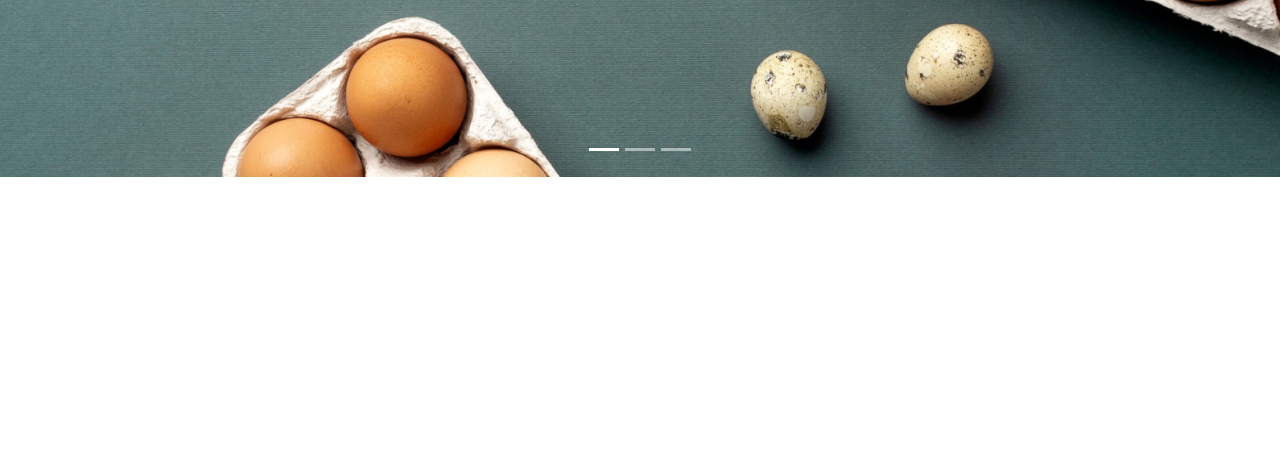
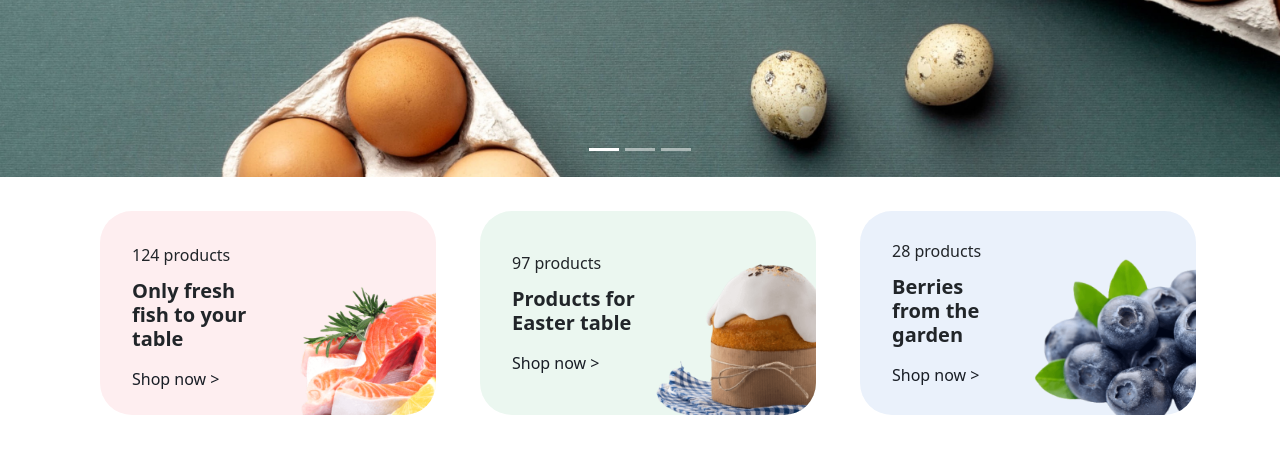
Before and after one commit to Anmolkhuwaja/Cartzilla_capstone3, a plain HTML site: page index.html in a window 1280 px wide. Shown: the part 505-958 px from the top of the page. Before the commit the page ends 800 px from the top, so only its background shows below. Drawn offline with nearby package versions, Linux system fonts and the light colour scheme.

Commit message:
Cards with pagination

```diff
--- a/index.html
+++ b/index.html
@@ -9,6 +9,7 @@
     <script src="https://cdn.jsdelivr.net/npm/iconify-icon@2.1.0/dist/iconify-icon.min.js"></script>
     <link href="https://cdn.jsdelivr.net/npm/bootstrap@5.3.3/dist/css/bootstrap.min.css" rel="stylesheet" integrity="sha384-QWTKZyjpPEjISv5WaRU9OFeRpok6YctnYmDr5pNlyT2bRjXh0JMhjY6hW+ALEwIH" crossorigin="anonymous">
     <script src="https://cdn.jsdelivr.net/npm/bootstrap@5.3.3/dist/js/bootstrap.bundle.min.js" integrity="sha384-YvpcrYf0tY3lHB60NNkmXc5s9fDVZLESaAA55NDzOxhy9GkcIdslK1eN7N6jIeHz" crossorigin="anonymous"></script>
+    <link rel="stylesheet" href="https://cdn.jsdelivr.net/npm/swiper@9/swiper-bundle.min.css">
 
 </head>
 <body>
@@ -275,7 +276,96 @@
   </div>
 </div>
 
+<!-- Featured categories that turns into carousel on screen < 992px (lg breackpoint) -->
+<section class="container pt-4 pb-5 mb-2 mb-sm-3 mb-lg-4 mb-xl-5">
+<div class="swiper" data-swiper="{
+  &quot;slidesPerView&quot;: 1,
+  &quot;spaceBetween&quot;: 24,
+  &quot;pagination&quot;: {
+    &quot;el&quot;: &quot;.swiper-pagination&quot;,
+    &quot;clickable&quot;: true
+  },
+  &quot;breakpoints&quot;: {
+    &quot;680&quot;: {
+      &quot;slidesPerView&quot;: 2
+    },
+    &quot;992&quot;: {
+      &quot;slidesPerView&quot;: 3
+    }
+  }
+}">
+  <div class="swiper-wrapper d-flex">
+
+    <!-- Category -->
+    <div class="swiper-slide h-auto ms-2">
+      <div class="position-relative leftspace d-flex justify-content-between align-items-center pt-2 wid h-100 card1 rounded-5 overflow-hidden ps-2 ps-xl-3">
+        <div class="d-flex flex-column pt-4 px-3 pb-3">
+          <p class="fs-xs pb-2 mb-1">124 products</p>
+          <h2 class="h5 mb-2 mb-xxl-3 fw-bold">Only fresh fish to your table</h2>
+          <div class="nav">
+            <a class="nav-link animate-underline text-body-emphasis text-nowrap px-0" href="shop-catalog-grocery.html">
+              <span class="animate-target fw-medium ancor">Shop now ></span>
+              <i class="ci-chevron-right fs-base ms-1"></i>
+            </a>
+          </div>
+        </div>
+        <div class="w-100 align-self-end rtl-flip" style="max-width: 550px; --cz-aspect-ratio: calc(240 / 216 * 100%)">
+          <img src="/Cartzilla_capstone3/pictures/01.png" class="ratio" alt="Image">
+          </div>
+      </div>
+    </div>
+
+    <!-- Category -->
+    <div class="swiper-slide h-auto ms-4">
+      <div class="position-relative d-flex justify-content-between align-items-center wid h-100 card2 rounded-5 overflow-hidden ps-2 ps-xl-3">
+        <div class="d-flex flex-column pt-4 px-3 pb-3">
+          <p class="fs-xs pb-2 mb-1">97 products</p>
+          <h2 class="h5 mb-2 mb-xxl-3 fw-bold">Products for Easter table</h2>
+          <div class="nav">
+            <a class="nav-link animate-underline text-body-emphasis text-nowrap px-0" href="shop-catalog-grocery.html">
+              <span class="animate-target fw-medium ancor">Shop now ></span>
+              <i class="ci-chevron-right fs-base ms-1"></i>
+            </a>
+          </div>
+        </div>
+        <div class="w-100 align-self-end rtl-flip" style="max-width: 550px; --cz-aspect-ratio: calc(240 / 216 * 100%)">
+          <img src="/Cartzilla_capstone3/pictures/02.png" class="ratio" alt="Image">
+          </div>
+
+      </div>
+    </div>
+
+    <!-- Category -->
+    <div class="swiper-slide ms-4 h-auto">
+      <div class="position-relative d-flex justify-content-between wid align-items-center h-100 card3 rounded-5 overflow-hidden ps-2 ps-xl-3">
+        <div class="d-flex flex-column pt-4 px-3 pb-3">
+          <p class="fs-xs pb-2 mb-1">28 products</p>
+          <h2 class="h5 fw-bold mb-2 mb-xxl-3">Berries from the garden</h2>
+          <div class="nav">
+            <a class="nav-link animate-underline text-body-emphasis text-nowrap px-0" href="shop-catalog-grocery.html">
+              <span class="animate-target fw-medium ancor">Shop now ></span>
+              <i class="ci-chevron-right fs-base ms-1"></i>
+            </a>
+          </div>
+        </div>
+        <div class="w-100 align-self-end rtl-flip" style="max-width: 550px; --cz-aspect-ratio: calc(240 / 216 * 100%)">
+        <img src="/Cartzilla_capstone3/pictures/03.png" class="ratio" alt="Image">
+        </div>
+        <div>
+        </div>
+      </div>
+    </div>
+  </div>
+
+  <!-- Slider pagination (Bullets) -->
+  <div class="swiper-pagination position-static mt-3 mt-sm-4"></div>
+</div>
+</section>
+
+
     <!-- Script File -->
     <script src="script.js"></script>
+    <!-- Swiper JS -->
+<script src="https://cdn.jsdelivr.net/npm/swiper@9/swiper-bundle.min.js"></script>
 </body>
 </html>
--- a/script.js
+++ b/script.js
@@ -3,3 +3,25 @@ const searchInput = document.getElementById('searchInput');
     searchIcon.addEventListener('click', function () {
         searchInput.classList.toggle('show');
 });
+
+
+
+// Cards Pagination
+document.addEventListener('DOMContentLoaded', function () {
+    new Swiper('.swiper', {
+      slidesPerView: 1,
+      spaceBetween: 24,
+      pagination: {
+        el: '.swiper-pagination',
+        clickable: true
+      },
+      breakpoints: {
+        680: {
+          slidesPerView: 2
+        },
+        992: {
+          slidesPerView: 3
+        }
+      }
+    });
+  });
--- a/style.css
+++ b/style.css
@@ -41,6 +41,38 @@ body{
     font-size: 18px;
     color: #2f4858;
     padding: 15px 0px;
+}
+/* Adjusted Width for Responsiveness */
+.wid {
+  width: 100%;
+  max-width: 400px;
+  box-sizing: border-box;
+}
+.leftspace {
+  margin-left: 0;
+}
+.swiper {
+  width: 100%;
+  overflow: visible;
+}
+.swiper-slide {
+  padding: 10px;
+  margin: 0 !important;
+  box-sizing: border-box;
+  flex-shrink: 0;
+}
+.swiper-wrapper {
+  margin-left: 0 !important;
+  margin-right: 0 !important;
+}
+.card1{
+  background-color: #FEEEF0;
+}
+.card2{
+  background-color: #EBF7F0;
+}
+.card3{
+  background-color: #EAF1FB;
 }
 .ancor {
     position: relative;
@@ -114,15 +146,12 @@ body{
 .underline:hover::after {
     width: 100%;
   }
-
 .font{
   font-size: 12px;
 }
-
 .second{
   margin-top: -35px;
 }
-/* Media Query */
 /* Media query for larger screens */
 @media (min-width: 1280px) {
     .header input {
```
Also changed, not shown: login.js (+4 -4 lines).
